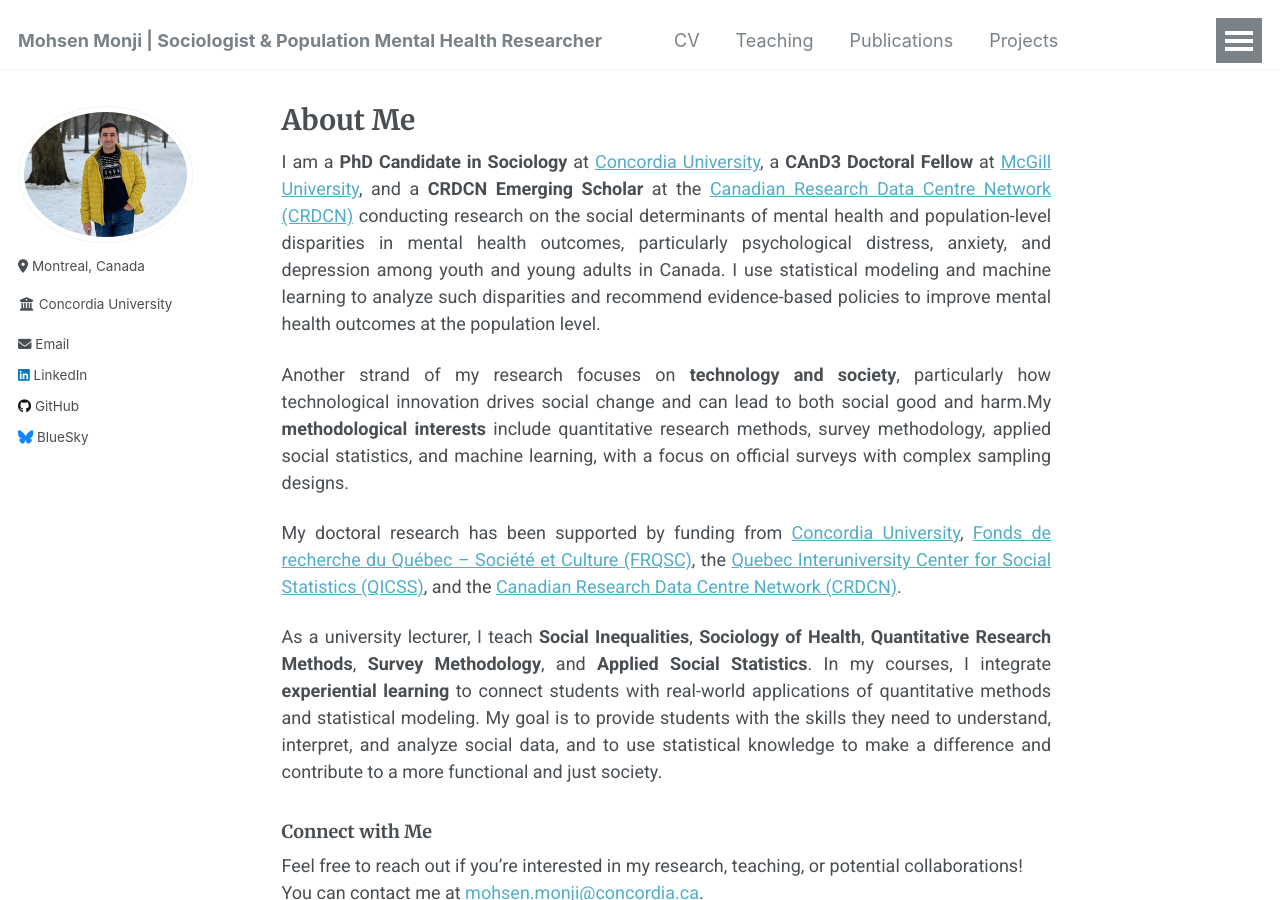
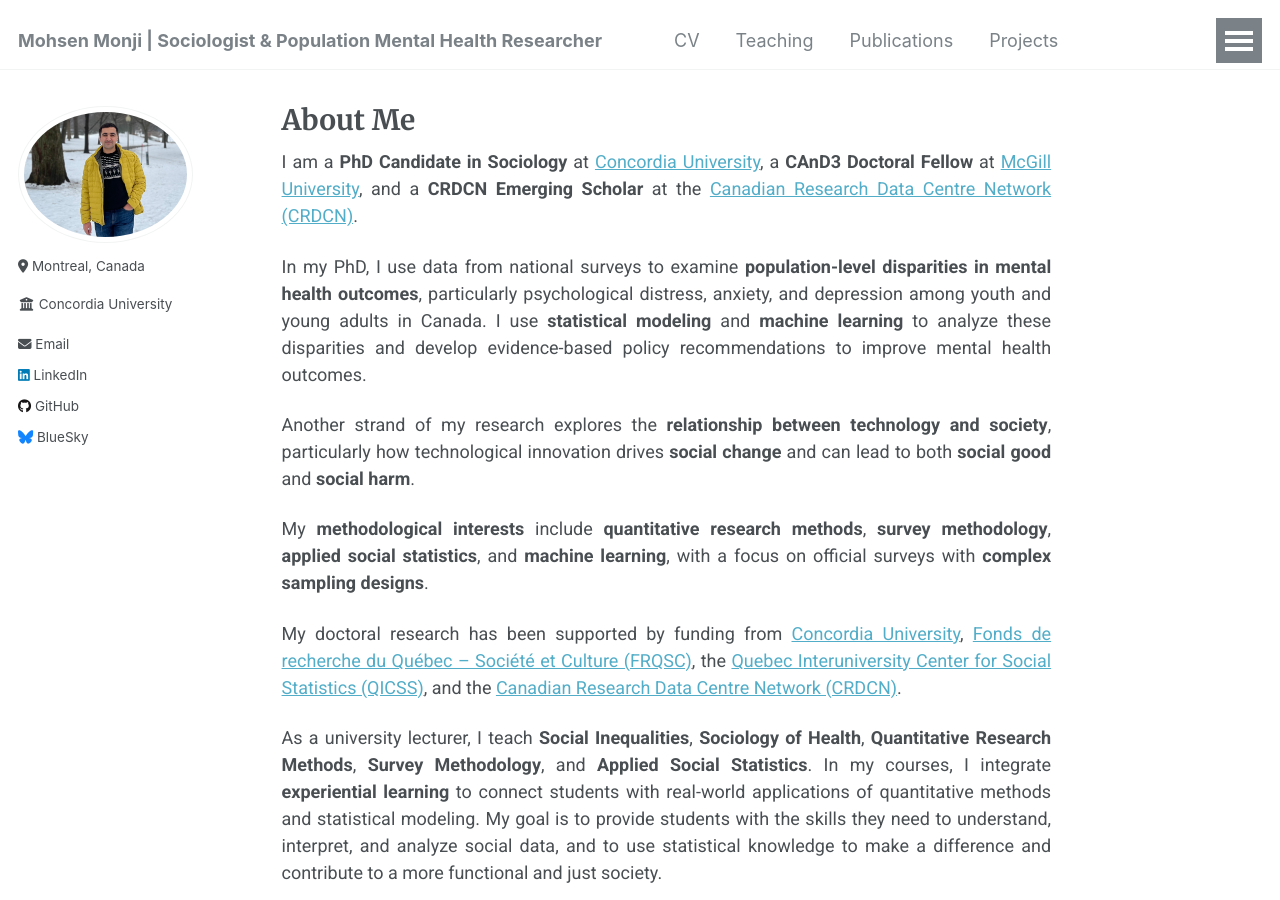
Before and after one commit to Mohsnmonji/mohsnmonji.github.io, a Jekyll site: the page built from _pages/about.md, in a window 1280 px wide and 900 px high. Built offline with Jekyll 4.4.1, drawn with Linux system fonts in a browser that asks for light colours.

Commit message:
Update about.md

```diff
--- a/_pages/about.md
+++ b/_pages/about.md
@@ -10,9 +10,13 @@ redirect_from:
 ---
 
 
-I am a **PhD Candidate in Sociology** at [Concordia University](https://www.concordia.ca/artsci/sociology-anthropology.html), a **CAnD3 Doctoral Fellow** at [McGill University](https://www.mcgill.ca/cand3/our-people/fellows-2024-25), and a **CRDCN Emerging Scholar** at the [Canadian Research Data Centre Network (CRDCN)](https://crdcn.ca) conducting research on the social determinants of mental health and population-level disparities in mental health outcomes, particularly psychological distress, anxiety, and depression among youth and young adults in Canada. I use statistical modeling and machine learning to analyze such disparities and recommend evidence-based policies to improve mental health outcomes at the population level.
+I am a **PhD Candidate in Sociology** at [Concordia University](https://www.concordia.ca), a **CAnD3 Doctoral Fellow** at [McGill University](https://www.mcgill.ca), and a **CRDCN Emerging Scholar** at the [Canadian Research Data Centre Network (CRDCN)](https://crdcn.ca).
 
-Another strand of my research focuses on **technology and society**, particularly how technological innovation drives social change and can lead to both social good and harm.My **methodological interests** include quantitative research methods, survey methodology, applied social statistics, and machine learning, with a focus on official surveys with complex sampling designs.
+In my PhD, I use data from national surveys to examine **population-level disparities in mental health outcomes**, particularly psychological distress, anxiety, and depression among youth and young adults in Canada. I use **statistical modeling** and **machine learning** to analyze these disparities and develop evidence-based policy recommendations to improve mental health outcomes.
+
+Another strand of my research explores the **relationship between technology and society**, particularly how technological innovation drives **social change** and can lead to both **social good** and **social harm**.
+
+My **methodological interests** include **quantitative research methods**, **survey methodology**, **applied social statistics**, and **machine learning**, with a focus on official surveys with **complex sampling designs**.
 
 My doctoral research has been supported by funding from [Concordia University](https://www.concordia.ca/artsci/sociology-anthropology.html), [Fonds de recherche du Québec – Société et Culture (FRQSC)](https://www.frq.gouv.qc.ca), the [Quebec Interuniversity Center for Social Statistics (QICSS)](https://www.ciqss.org), and the [Canadian Research Data Centre Network (CRDCN)](https://crdcn.ca).
 
```
